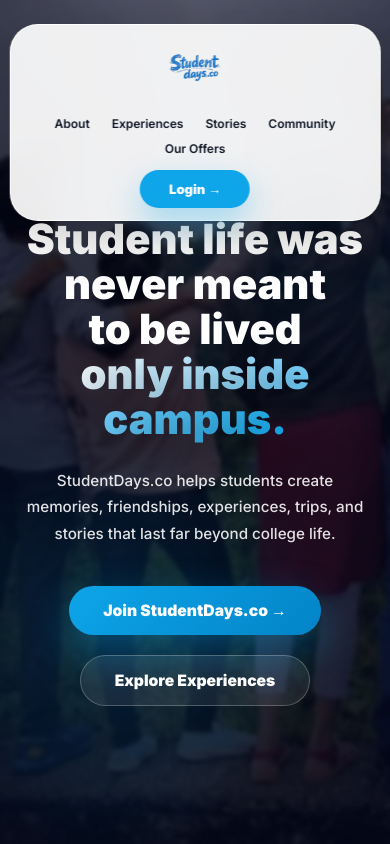
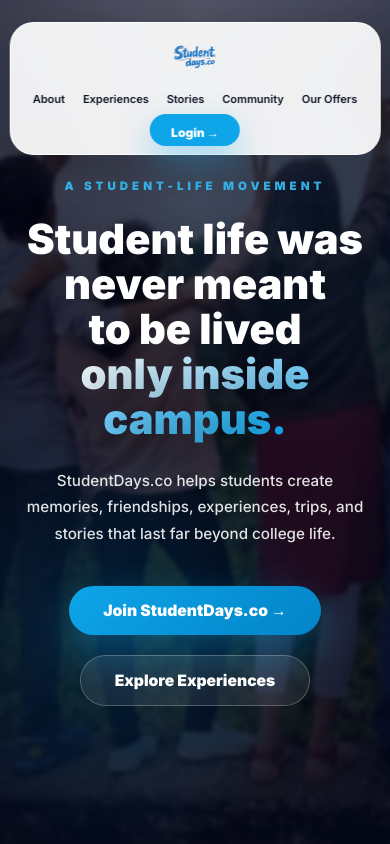
Before and after one commit to Ranjith2726/studentdays, a React app in the folder frontend/: page / in a window 390 px wide. Shown: the top 844 px of the page. Built offline with nearby package versions, Linux system fonts and the light colour scheme; the HTML template or start-up script is replaced by a standard one.

Commit message:
Updated StudentDays website UI and authentication

```diff
--- a/frontend/src/components/Navbar/Navbar.css
+++ b/frontend/src/components/Navbar/Navbar.css
@@ -107,18 +107,18 @@
 @media screen and (max-width: 768px) {
   .navbar {
     width: 95%;
-    margin: 10px auto;
-    padding: 12px 15px;
-    border-radius: 28px;
+    margin: 8px auto;
+    padding: 8px 12px;
+    border-radius: 24px;
 
     display: flex;
     flex-direction: column;
     align-items: center;
-    gap: 8px;
+    gap: 4px;
   }
 
   .navbar-logo img {
-    width: 65px;
+    width: 55px;
     height: auto;
   }
 
@@ -126,24 +126,25 @@
     display: flex !important;
     flex-wrap: wrap;
     justify-content: center;
-    gap: 6px 14px;
+    gap: 4px 12px;
     width: 100%;
-    margin-top: 4px;
+    margin: 0;
   }
 
   .nav-link-btn {
-    font-size: 12px;
+    font-size: 11px;
     font-weight: 600;
-    padding: 2px 4px;
+    padding: 2px 3px;
+    margin: 0;
     border: none;
     background: transparent;
   }
 
   .navbar-btn {
-    width: 110px;
-    height: 38px;
-    font-size: 13px;
-    border-radius: 20px;
-    margin-top: 4px;
+    width: 90px;
+    height: 32px;
+    font-size: 12px;
+    border-radius: 18px;
+    margin-top: 2px;
   }
 }
```
